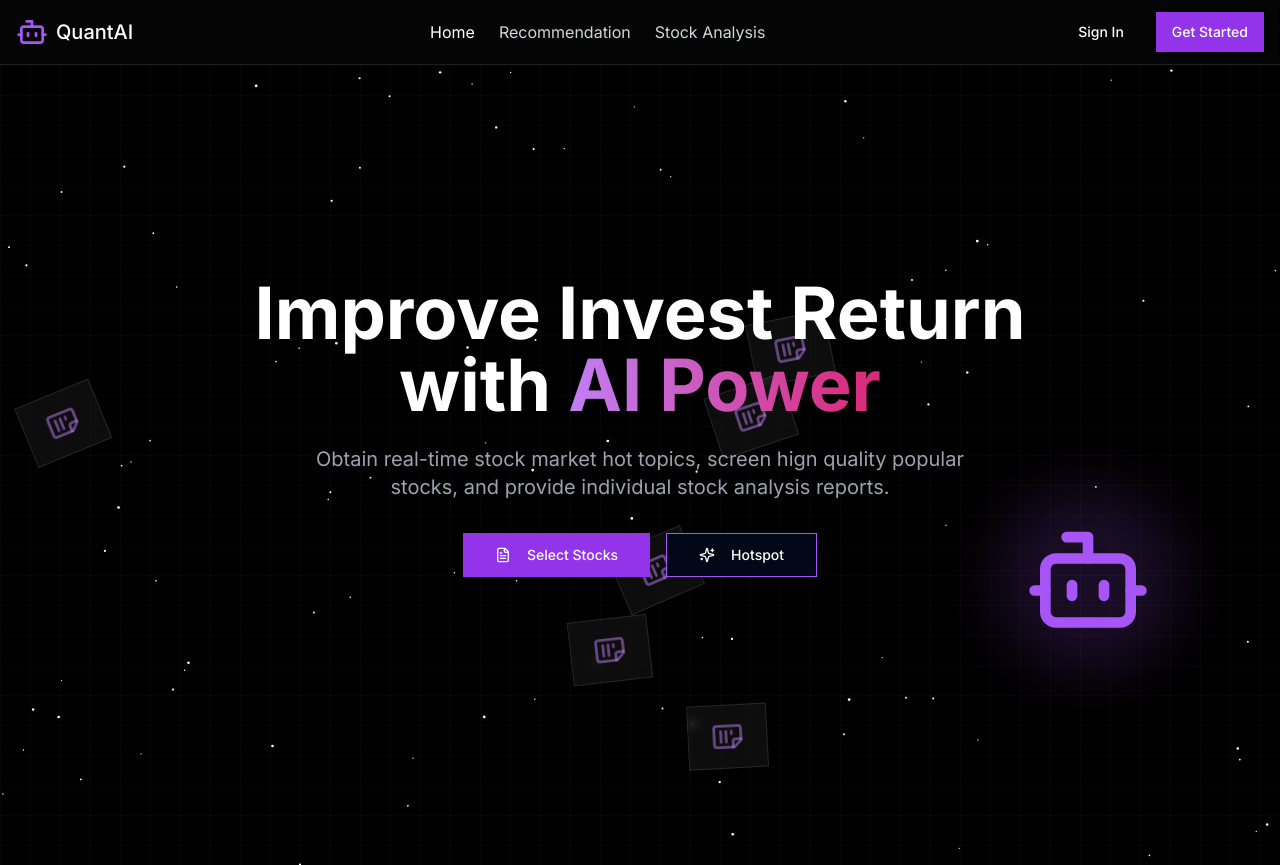
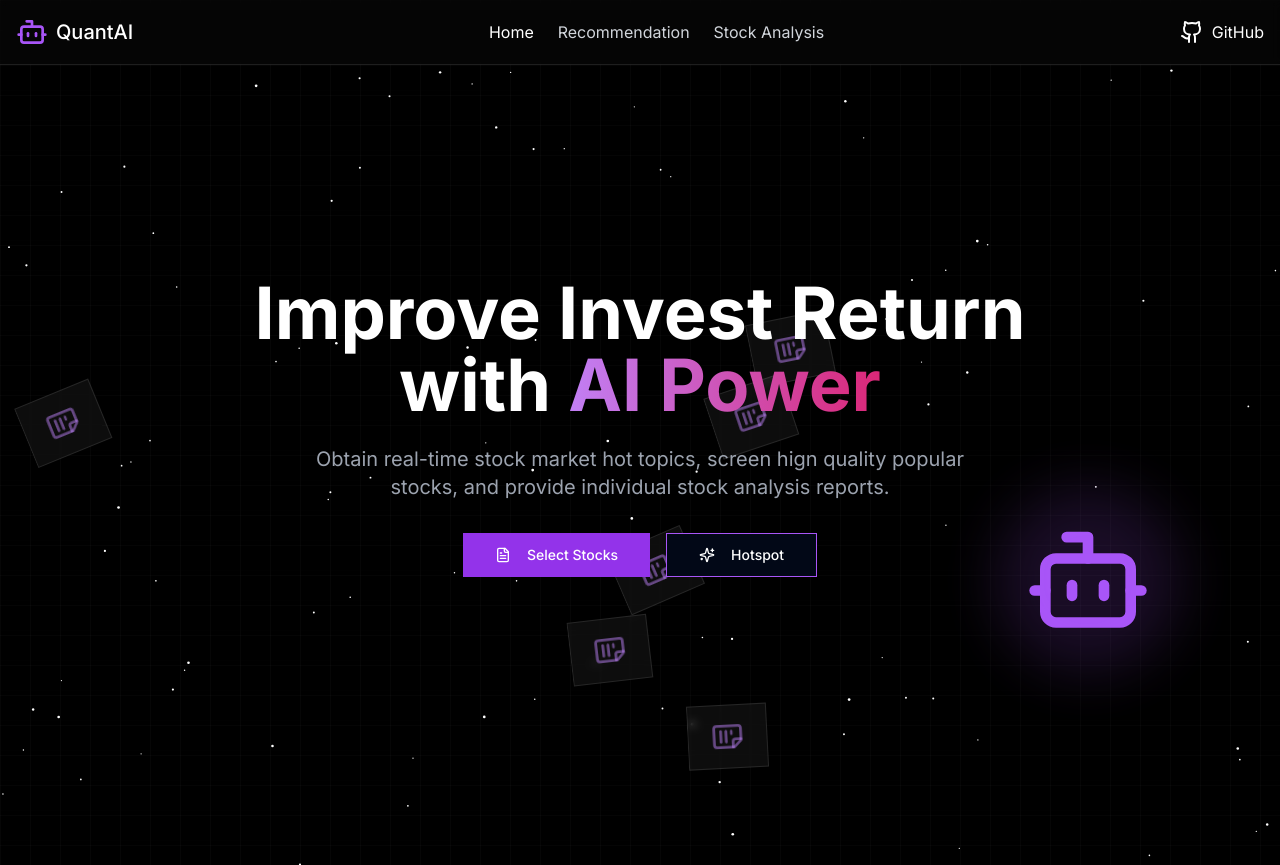
Before and after one commit to nusduck/qf5214_StockAgent, a Next.js app in the folder frontend/: page / in a window 1280 px wide. Built offline with nearby package versions, Linux system fonts and the light colour scheme.

Commit message:
Update navbar.tsx

```diff
--- a/frontend/components/navbar.tsx
+++ b/frontend/components/navbar.tsx
@@ -2,7 +2,7 @@
 
 import { useState } from 'react'
 import { Button } from "@/components/ui/button"
-import { Bot } from "lucide-react"
+import { Bot, Github } from "lucide-react"
 import Link from "next/link"
 import { usePathname } from "next/navigation"
 import { STOCK_CONFIG } from '@/lib/constants'
@@ -54,12 +54,15 @@ export default function Navbar() {
           </div>
 
           <div className="flex items-center space-x-4">
-            <Button variant="ghost" className="text-white hover:text-purple-400">
-              Sign In
-            </Button>
-            <Button className="bg-purple-600 hover:bg-purple-700 text-white">
-              Get Started
-            </Button>
+            <a
+              href="https://github.com/nusduck/qf5214_StockAgent"
+              target="_blank"
+              rel="noopener noreferrer"
+              className="flex items-center space-x-2 text-white hover:text-purple-400"
+            >
+              <Github className="w-6 h-6" />
+              <span className="hidden sm:inline">GitHub</span>
+            </a>
           </div>
         </div>
       </div>
```
